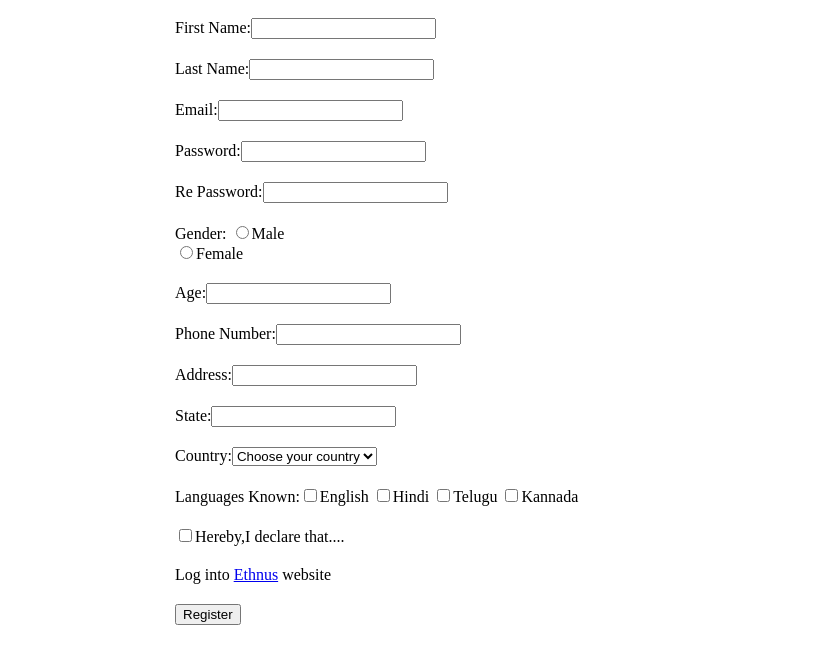
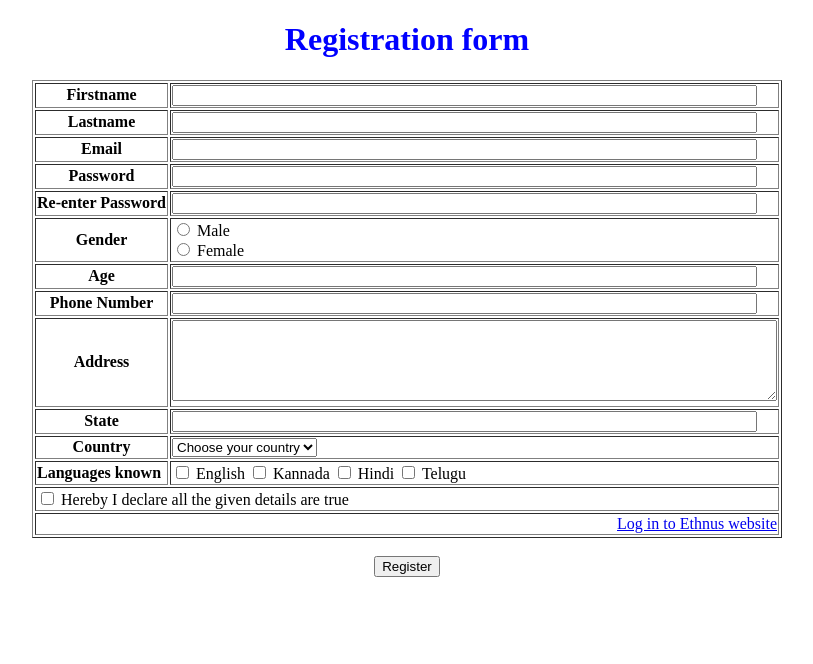
Before and after one commit to DEERAJ0/assignments, a plain HTML site: page html_tasks/task5.html in a window 1280 px wide. Shown: the whole page, without its empty margins (233-1046 px from the left). Drawn offline with Linux system fonts and the light colour scheme.

Commit message:
Update task5.html

```diff
--- a/html_tasks/task5.html
+++ b/html_tasks/task5.html
@@ -3,61 +3,83 @@
 <head>
     <meta charset="UTF-8">
     <meta name="viewport" content="width=device-width, initial-scale=1.0">
-    <title>Task5</title>
-    <style>
-        div{
-            padding: 10px 300px 10px;
-            margin: 0px 100px;
-        }
-    </style>
+    <title>task5</title>
 </head>
 <body>
-
-    <form action="">
-        <div>
-        First Name:<input type="text"></div>
-        <div>
-        Last Name:<input type="text">
-    </div>
-    <div>
-        Email:<input type="email">
-    </div>
-    <div>
-        Password:<input type="password">
-    </div>
-<div>
-        Re Password:<input type="password">
-    </div>
-<div>       Gender:  <input type="radio" value="Male" name="a">Male <br>
-                     <input type="radio" value="Female" name="a">Female</div>
-            <div>
-        Age:<input type="number">
-    </div>
-<div>
-        Phone Number:<input type="number">
-    </div>
-<div>
-        Address:<input type="text">
-    </div>
-<div>       State:<input type="text">
-</div>
-<div>       Country:<select>
-                <option value="">Choose your country</option>
-                <option value="India">India</option>
-                <option value="USA">USA</option>t
-        </select></div>
-    <div>
-        Languages Known:<input type="checkbox">English
-                        <input type="checkbox">Hindi
-                        <input type="checkbox">Telugu
-                        <input type="checkbox">Kannada</div>
-                    <div>
-    <input type="checkbox">Hereby,I declare that.... </div>
-    <div>
-        Log into <a href="https://ethnus.com/">Ethnus</a> website  </div>
-    <div>
-        <button>Register</button>  </div>
-                        </form>
-
+    <center>
+        <font color="blue"><h1><center>Registration form</center></h1></font>
+        <table border="1">
+            <tr>
+                <td><b><center>Firstname</center></b></td>
+                <td colspan="5"><input type="text"  size=70></td>
+            </tr>
+            <tr>
+                <td><b><center>Lastname</center></b></td>
+                <td><input type="text" size=70></td>
+            </tr>
+            <tr>
+                <td><b><center>Email</center></b></td>
+                <td> <input type="email" size=70></td>
+            </tr>
+            <tr>
+                <td><b><center>Password</center></b></td>
+                <td> <input type="password" size=70></td>
+            </tr>
+            <tr>
+                <td><b><center>Re-enter Password</center></b></td>
+                <td> <input type="password" size=70></td>
+            </tr>
+            <tr>
+                <td><b><center>Gender</center></b></td>
+                <td>
+                    <div><input type="radio" name="Gender" > Male</div>
+                    <div><input type="radio" name="Gender"> Female</div>
+                </td>
+            </tr>
+            <tr>
+                <td><b><center>Age</center></b></td>
+                <td><input type="text" size=70></td>
+            </tr>
+            <tr>
+                <td><b><center>Phone Number</center></b></td>
+                <td><input type="tel" size=70></td>
+            </tr>
+            <tr>
+                <td><b><center>Address</center></b></td>
+                <td><textarea rows="5" cols="73" ></textarea></td>
+            </tr>
+            <tr>
+                <td><b><center>State</center></b></td>
+                <td><input type="text" size=70></td>
+            </tr>
+            <tr>
+                <td><b><center>Country</center></b></td>
+                <td><select >
+                    <option >Choose your country</option>
+                    <option >India</option>
+                    <option >USA</option>
+                    <option >UK</option>
+                </select>
+            </td>
+            </tr>
+            <tr>
+                <td><b>Languages known</b></td>
+                <td>
+                    <input type="checkbox"> English
+                    <input type="checkbox"> Kannada
+                    <input type="checkbox"> Hindi
+                    <input type="checkbox"> Telugu
+                </td>
+            </tr>
+            <tr>
+                <td colspan="2"><input type="checkbox"> Hereby I declare all the given details are true</td>
+            </tr>
+            <tr>
+                <td colspan="2" align="right"><a href="https://ethnus.com" target="_blank">Log in to Ethnus website</a></td>
+            </tr>
+        </table>
+        <br>
+        <button type="submit">Register</button>
+    </center>
 </body>
 </html>
```
